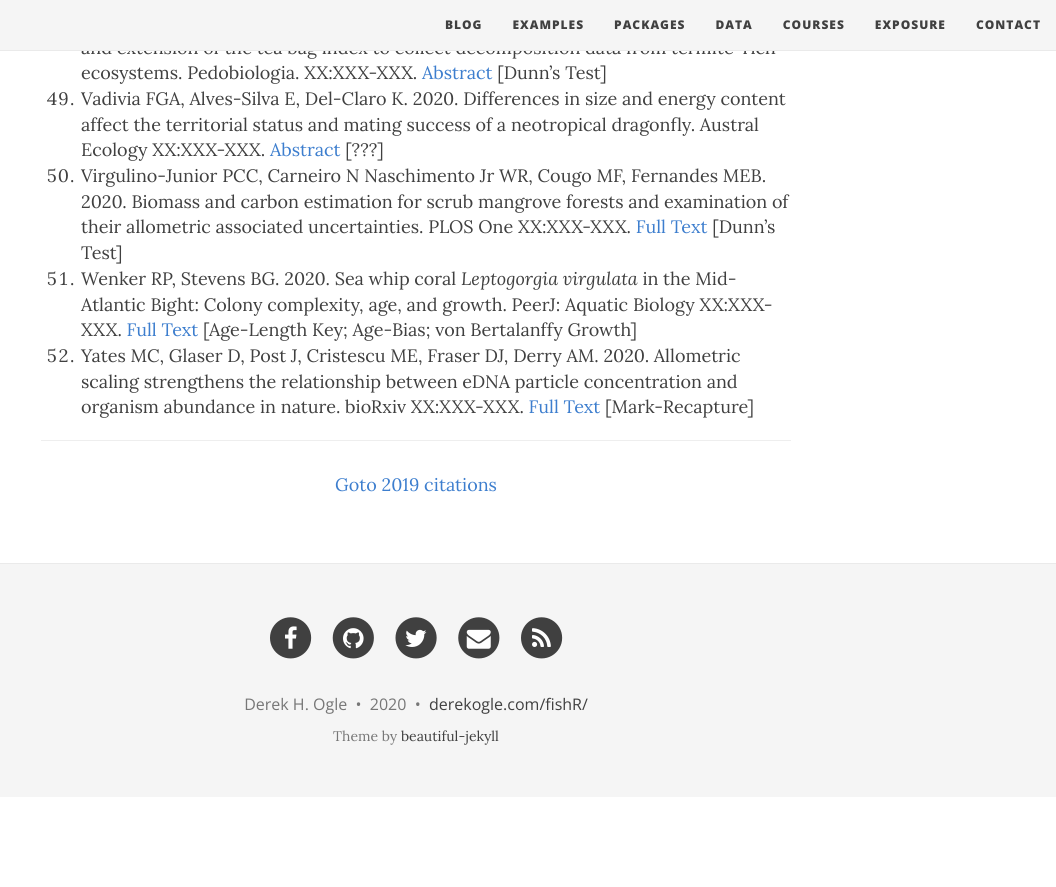
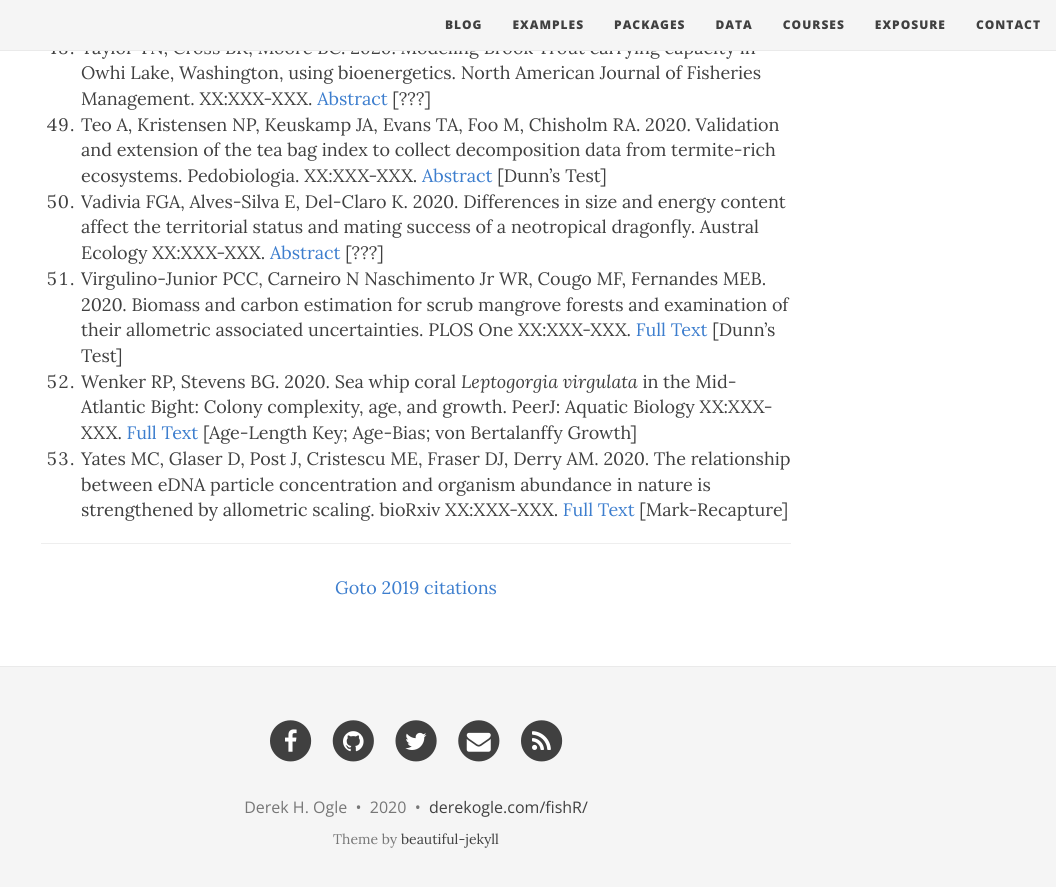
Before and after one commit to droglenc/fishR, a Jekyll site: the page built from exposure/exposure-citations20.md, in a window 1280 px wide and 900 px high, scrolled down 4296 px. Shown: the top 887 px of the window, without its empty margins (224-1280 px from the left). Built offline with Jekyll 4.4.1, drawn with Linux system fonts in a browser that asks for light colours; nearby versions of some CDN libraries; before the commit the page ends 5093 px from its top, so only the background shows below that; some of the changed text lies outside the part shown.

Commit message:
Update exposure-citations20.md

```diff
--- a/exposure/exposure-citations20.md
+++ b/exposure/exposure-citations20.md
@@ -59,7 +60,7 @@ MCTD, SLE, SSc, and RA patients. Journal of Clinical Medicine XX:XXX-XXX. [Full
 1. Vadivia FGA, Alves-Silva E, Del-Claro K. 2020. Differences in size and energy content affect the territorial status and mating success of a neotropical dragonfly. Austral Ecology XX:XXX-XXX. [Abstract](https://onlinelibrary.wiley.com/doi/abs/10.1111/aec.12891) [???]
 1. Virgulino-Junior PCC, Carneiro N Naschimento Jr WR, Cougo MF, Fernandes MEB. 2020. Biomass and carbon estimation for scrub mangrove forests and examination of their allometric associated uncertainties. PLOS One XX:XXX-XXX. [Full Text](https://journals.plos.org/plosone/article?id=10.1371/journal.pone.0230008) [Dunn's Test]
 1. Wenker RP, Stevens BG. 2020. Sea whip coral *Leptogorgia virgulata* in the Mid-Atlantic Bight: Colony complexity, age, and growth. PeerJ: Aquatic Biology XX:XXX-XXX. [Full Text](https://peerj.com/articles/8372/) [Age-Length Key; Age-Bias; von Bertalanffy Growth]
-1. Yates MC, Glaser D, Post J, Cristescu ME, Fraser DJ, Derry AM. 2020. Allometric scaling strengthens the relationship between eDNA particle concentration and organism abundance in nature. bioRxiv XX:XXX-XXX. [Full Text](https://www.biorxiv.org/content/biorxiv/early/2020/01/18/2020.01.18.908251.full.pdf) [Mark-Recapture]
+1. Yates MC, Glaser D, Post J, Cristescu ME, Fraser DJ, Derry AM. 2020. The relationship between eDNA particle concentration and organism abundance in nature is strengthened by allometric scaling. bioRxiv XX:XXX-XXX. [Full Text](https://www.biorxiv.org/content/10.1101/2020.01.18.908251v2.full) [Mark-Recapture]
 
 -----
 <p style="text-align: center;"><a href="exposure-citations19.html">Goto 2019 citations</a></p>
```
Also changed, not shown: other parts of exposure/exposure-citations20.md (+2 -1 lines).
